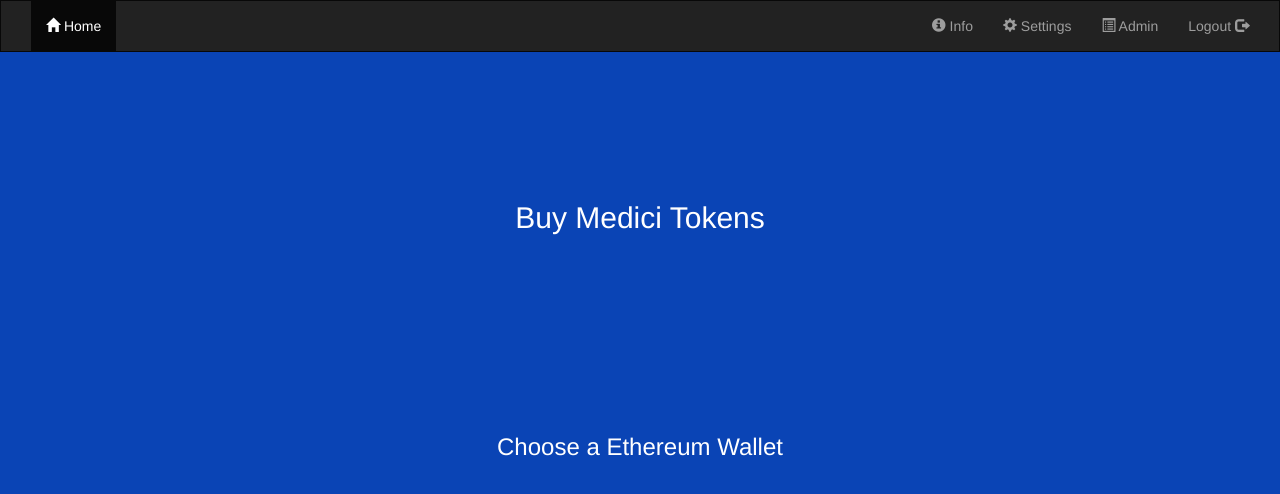
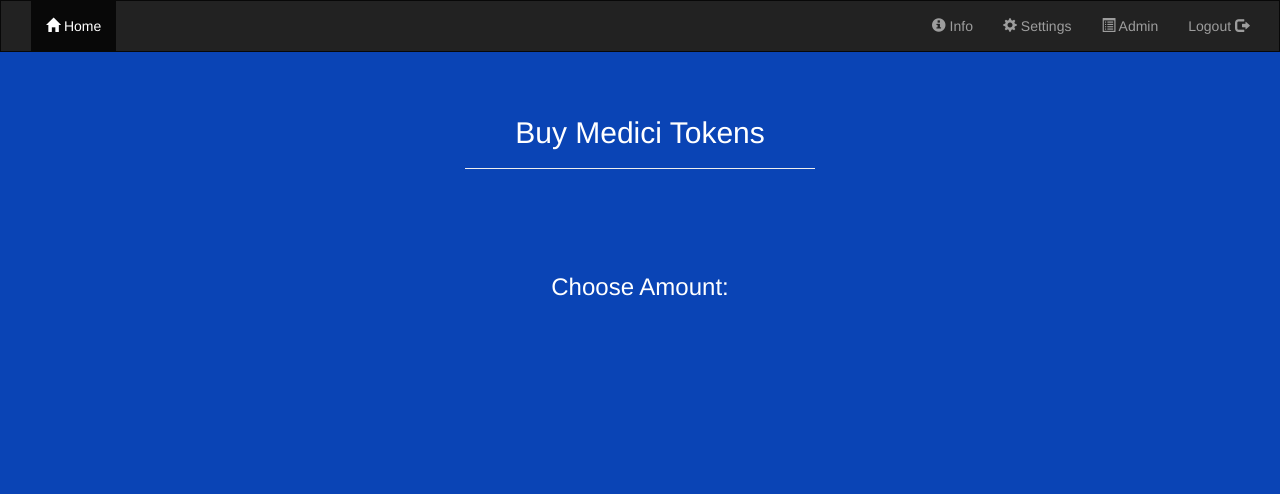
Before and after one commit to pauldarbyshire/medici.web.portal, a website: page views/buy.html in a window 1280 px wide. Drawn offline with nearby package versions, Linux system fonts and the light colour scheme.

Commit message:
Updated files

```diff
--- a/views/buy.html
+++ b/views/buy.html
@@ -14,13 +14,6 @@
       background-color: #0A44B5;
       height: 100vh;
     }
-
-    .heading {
-      height: 40%;
-      display: flex;
-      justify-content: center;
-      align-items: center;
-      }
 
     .container {
       height: 20%;
@@ -65,14 +58,15 @@
   </div>
 </nav>
 
-<div class="heading text-center">
+<div class="container text-center">
     <div class="col-sm-4">
-      <h2 class="wtext">Buy Medici Tokens</h2>
+      <div class="page-header text-center"><h2 class="wtext">Buy Medici Tokens</h2></div>
     </div>
   </div>
   <div class="container text-center">
       <div class="col-sm-4">
-        <h3 class="wtext">Choose a Ethereum Wallet</h3><br>
+        <h3 class="wtext">Choose Amount:</h3><br>
+
       </div>
   </div>
 
```
Also changed, not shown: views/book.html (+1 -1 lines), views/welcome.html (+12 -9 lines), notes/Installs.txt (renamed from Installs.txt), notes/MetaMask Secret Backup Phrase.txt (renamed from MetaMask Secret Backup Phrase.txt), 1 other file.
